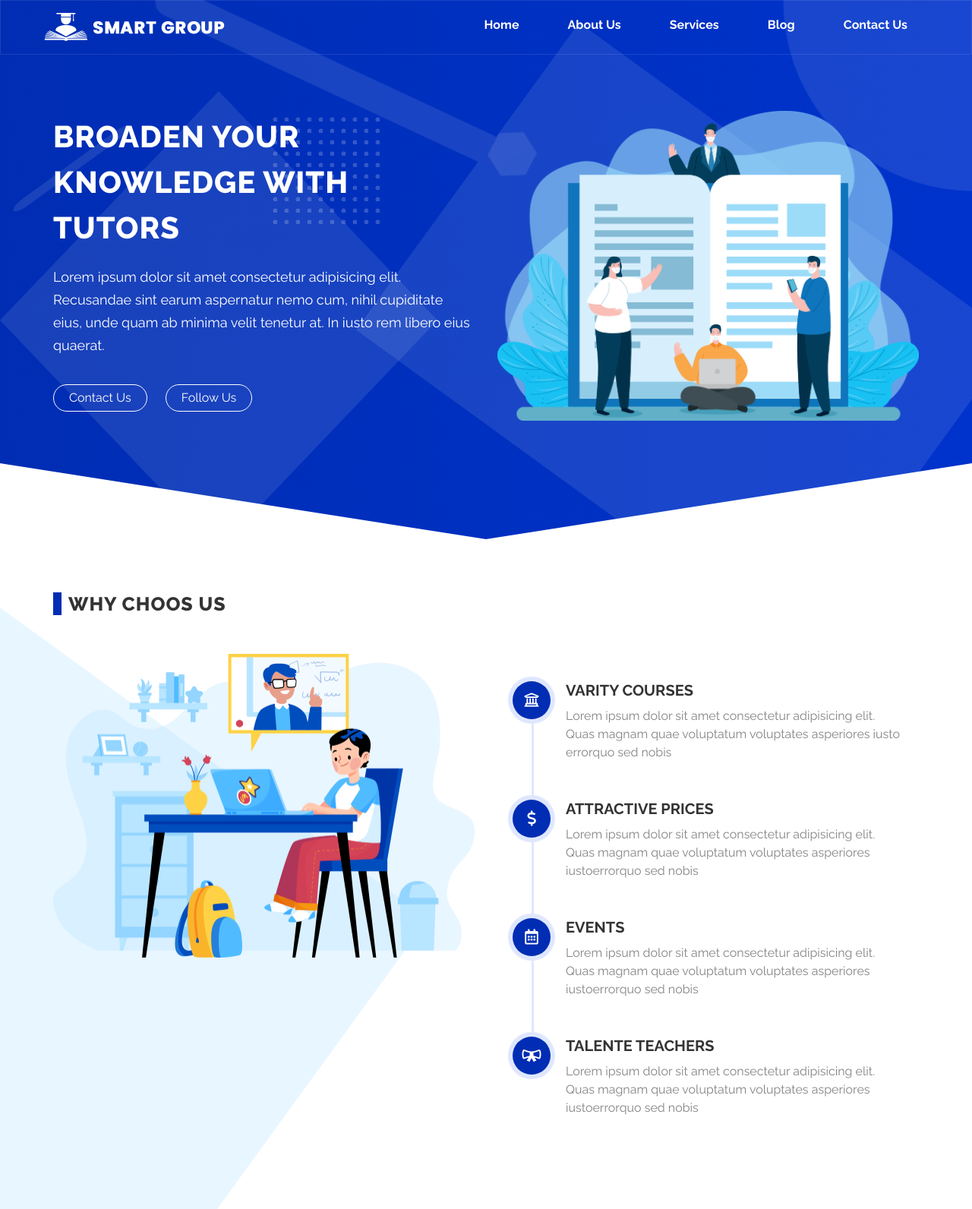
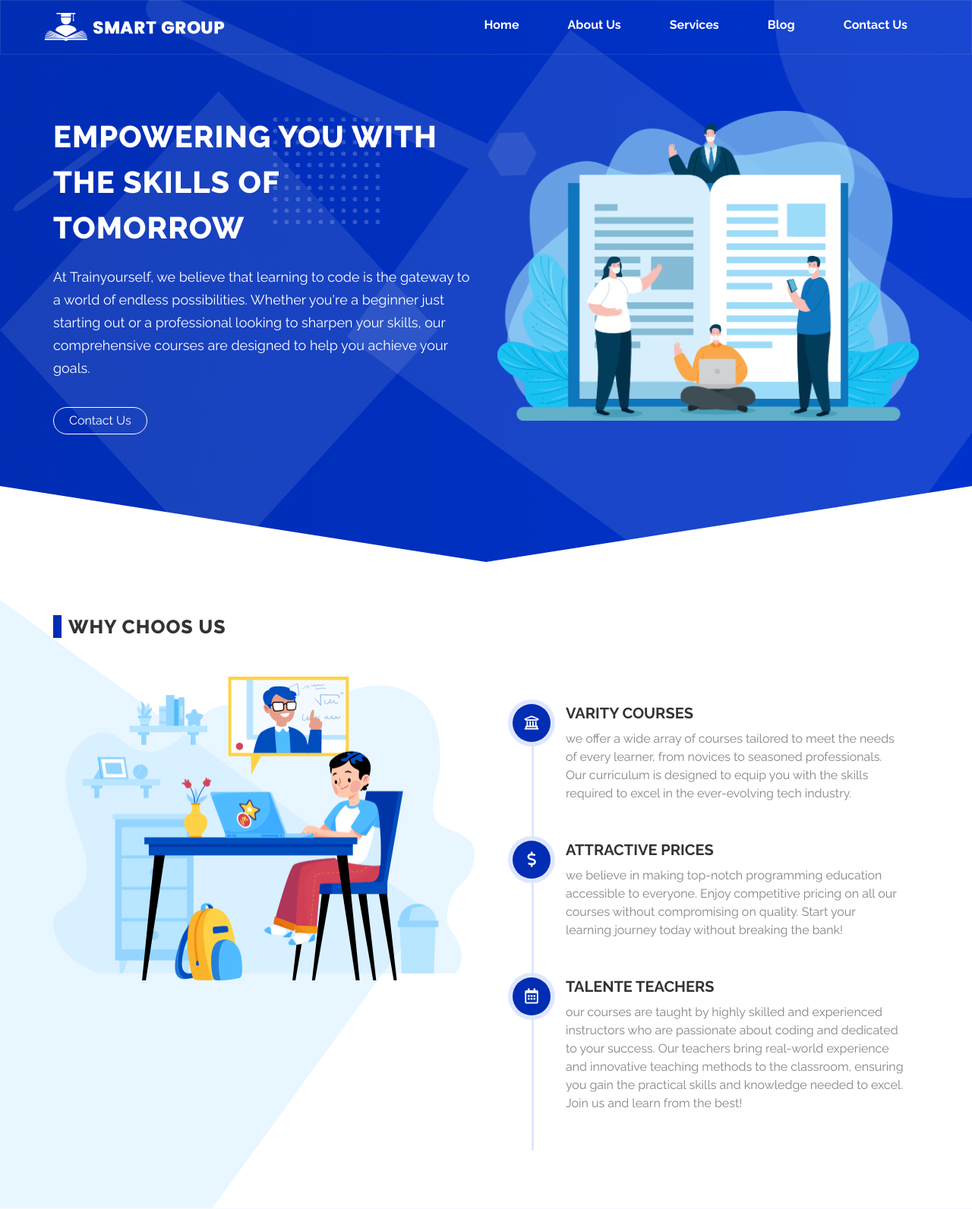
Before and after one commit to pandeyamanudyalak/trainyourself, a Django app: page / in a window 1280 px wide. Shown: the top 1592 px of the page at 76% size. Run offline with Django 4.2, Linux system fonts and the light colour scheme; some libraries are stand-ins or nearby versions.

Commit message:
index page update

```diff
--- a/mainapp/templates/index.html
+++ b/mainapp/templates/index.html
@@ -51,14 +51,12 @@
                     <div class="main-wrapper">
                         <div class="sub-wrapper-01">
                             <div class="content">
-                                <h1>BROADEN YOUR KNOWLEDGE WITH TUTORS</h1>
-                                <p>Lorem ipsum dolor sit amet consectetur adipisicing elit.
-                                    Recusandae sint earum aspernatur nemo cum, nihil cupiditate eius, unde quam ab minima velit
-                                    tenetur at. In iusto rem libero eius quaerat.</p>
+                                <h1>Empowering You with the Skills of Tomorrow</h1>
+                                <p>At Trainyourself, we believe that learning to code is the gateway to a world of endless possibilities. Whether you're a beginner just starting out or a professional looking to sharpen your skills, our comprehensive courses are designed to help you achieve your goals.</p>
                                 <div class="btn-01">
                                     <ul>
-                                        <li><a href="#">Contact Us</a></li>
-                                        <li><a href="#">Follow Us</a></li>
+                                        <li><a href="contact-us">Contact Us</a></li>
+                                        <!-- <li><a href="">Follow Us</a></li> -->
                                     </ul>
                                 </div>
                             </div>
@@ -99,23 +97,20 @@
                                 <ol>
                                     <li>
                                         <h3>VARITY COURSES</h3>
-                                        <p>Lorem ipsum dolor sit amet consectetur adipisicing elit. Quas magnam quae
-                                            voluptatum voluptates asperiores iusto errorquo sed nobis</p>
+                                        <p>we offer a wide array of courses tailored to meet the needs of every learner, from novices to seasoned professionals. Our curriculum is designed to equip you with the skills required to excel in the ever-evolving tech industry.</p>
                                     </li>
                                     <li>
                                         <h3>ATTRACTIVE PRICES</h3>
-                                        <p>Lorem ipsum dolor sit amet consectetur adipisicing elit. Quas magnam quae
-                                            voluptatum voluptates asperiores iustoerrorquo sed nobis</p>
+                                        <p>we believe in making top-notch programming education accessible to everyone. Enjoy competitive pricing on all our courses without compromising on quality. Start your learning journey today without breaking the bank!</p>
                                     </li>
-                                    <li>
+                                    <!-- <li>
                                         <h3>EVENTS</h3>
                                         <p>Lorem ipsum dolor sit amet consectetur adipisicing elit. Quas magnam quae
                                             voluptatum voluptates asperiores iustoerrorquo sed nobis</p>
-                                    </li>
+                                    </li> -->
                                     <li>
                                         <h3>TALENTE TEACHERS</h3>
-                                        <p>Lorem ipsum dolor sit amet consectetur adipisicing elit. Quas magnam quae
-                                            voluptatum voluptates asperiores iustoerrorquo sed nobis</p>
+                                        <p>our courses are taught by highly skilled and experienced instructors who are passionate about coding and dedicated to your success. Our teachers bring real-world experience and innovative teaching methods to the classroom, ensuring you gain the practical skills and knowledge needed to excel. Join us and learn from the best!</p>
                                     </li>
                                 </ol>
                             </div>
```
